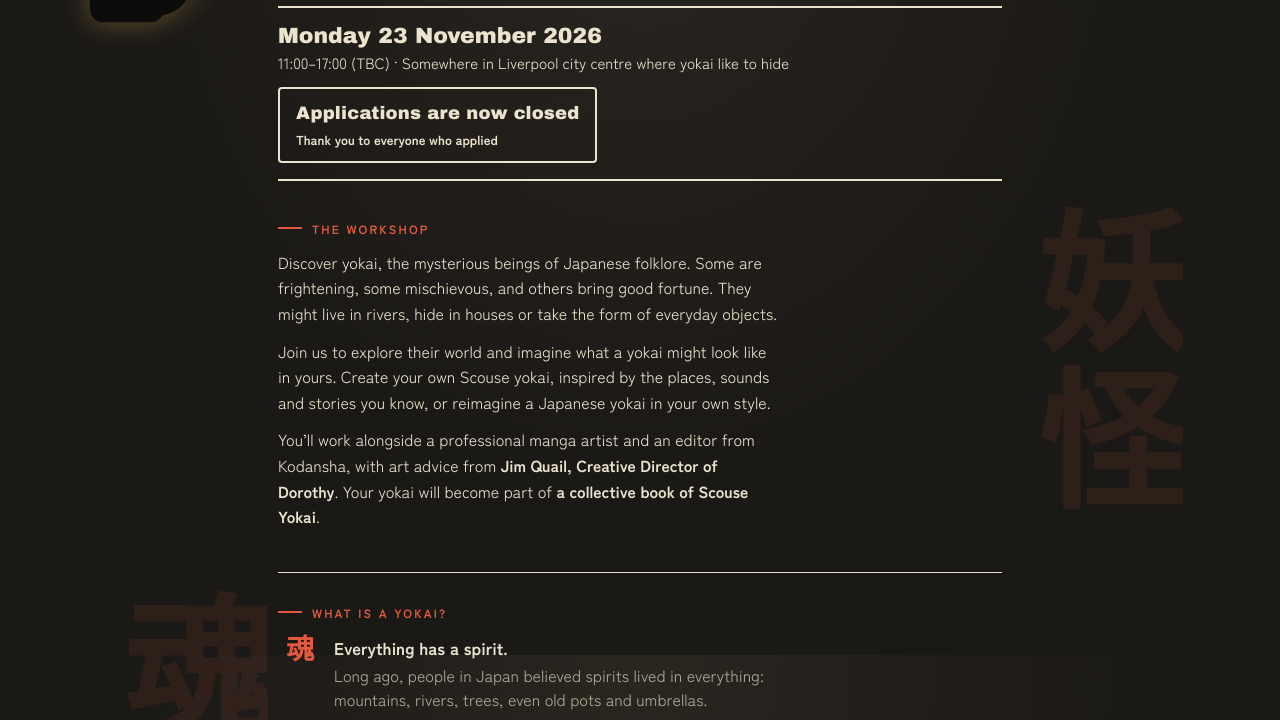
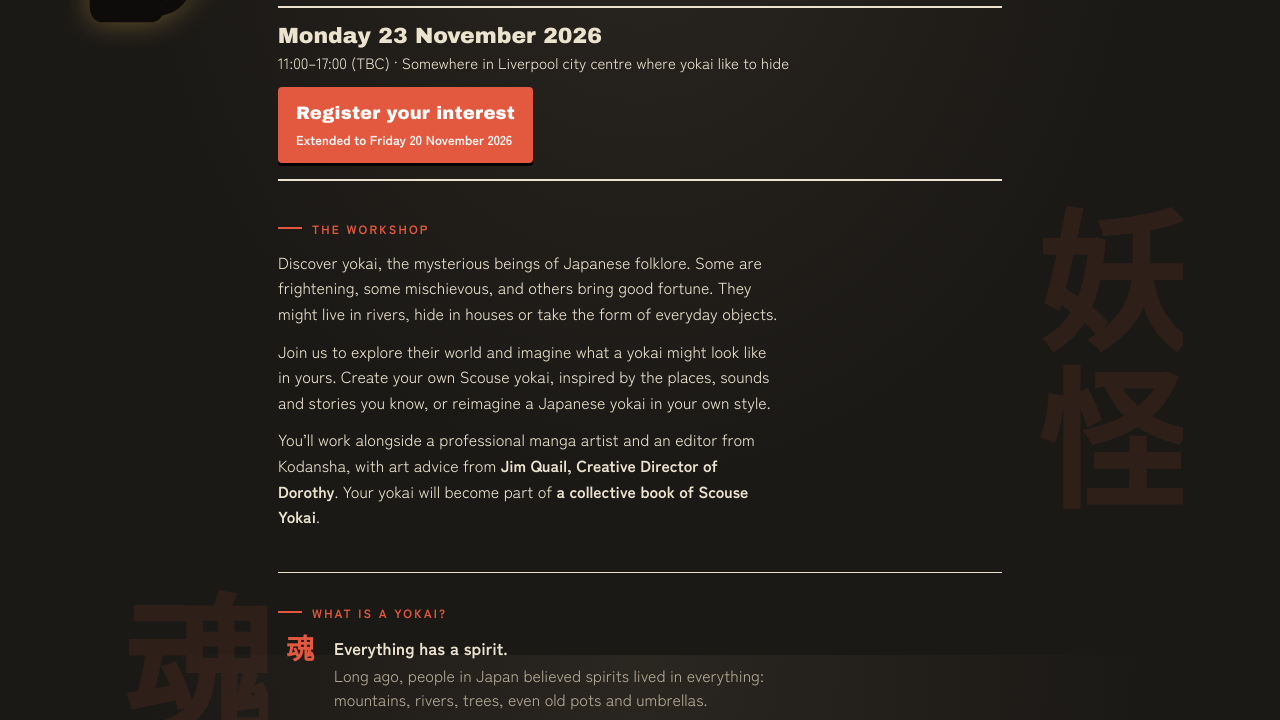
Before and after one commit to endpapers/scouse-yokai, a plain HTML site: page index.html in a window 1280 px wide. Shown: the part 945-1665 px from the top of the page. Drawn offline with Linux system fonts and the light colour scheme; a web font is replaced by a local one.

Commit message:
Add files via upload

```diff
--- a/index.html
+++ b/index.html
@@ -509,7 +509,7 @@ document.addEventListener('DOMContentLoaded',function(){var h=document.querySele
         <div class="date">Monday 23 November 2026</div>
         <p>11:00–17:00 (TBC) · Somewhere in Liverpool city centre where yokai like to hide</p>
       </div>
-      <div class="closed-note"><b>Applications are now closed</b><small>Thank you to everyone who applied</small></div>
+      <a class="btn" href="#join"><b>Register your interest</b><small>Extended to Friday 20 November 2026</small></a>
     </div>
   </div>
 
@@ -838,22 +838,23 @@ window.addEventListener('pageshow',function(){setTimeout(make,0)});
 
 
   <section id="join" aria-labelledby="join-h" data-kanji="参加">
-    <h2 id="join-h">Details</h2>
+    <h2 id="join-h">Details &amp; how to join</h2>
     <dl class="details">
       <div><dt>When</dt><dd>Monday 23 November 2026, 11:00–17:00 (TBC)</dd></div>
       <div><dt>Where</dt><dd>Liverpool city centre. We’ll reveal the venue to selected participants.</dd></div>
       <div><dt>Who</dt><dd>Artists, art students &amp; graduates aged 18–21</dd></div>
       <div><dt>Cost</dt><dd>Free</dd></div>
       <div><dt>Bring</dt><dd>Your own drawing tools, whatever suits your style. Please no paint. Paper is provided.</dd></div>
-      <div><dt>Applications</dt><dd>Closed on Friday <span class="f13" role="button" tabindex="0" aria-label="13">13</span> November 2026</dd></div>
+      <div><dt>Register</dt><dd>By Friday 20 November 2026 (extended from Friday <span class="f13" role="button" tabindex="0" aria-label="13">13</span> November)</dd></div>
     </dl>
     <ol class="how">
-      <li>Applications closed on Friday 13 November. Thank you to everyone who applied.</li>
+      <li>Register your interest by Friday 20 November. The deadline has been extended.</li>
+      <li>We’ll send you an application form.</li>
       <li>Selected participants will hear back with details for the day.</li>
       <li>Before the day, think of a place, an object and a sound from Liverpool that you have a memory of.</li>
       <li>Photos and video will be taken on the day. We’ll ask for your consent when you arrive.</li>
     </ol>
-    <div class="closed-note" style="margin-top:14px"><b>Applications are now closed</b><small>Thank you to everyone who applied</small></div>
+    <a class="btn" href="https://forms.cloud.microsoft/pages/responsepage.aspx?id=s1NPu3BrHkuRr35NN3PLPZuIGZiRFX5Ijv6pQidiN3pUMzRBMFFXSzMyNVA2Q1BTVkhZSjhROTlDWi4u&amp;route=shorturl" target="_blank" rel="noopener" style="margin-top:14px"><b>Register your interest</b><small>Opens the form · by Friday 20 November 2026</small></a>
   </section>
 
   <section aria-labelledby="guest-h" data-kanji="絵師">
@@ -914,7 +915,7 @@ window.addEventListener('pageshow',function(){setTimeout(make,0)});
     <ol class="yk-feat" id="yk-feat"></ol>
     <p class="yk-lv" id="yk-lv"></p>
     <p class="yk-src" id="yk-src"></p>
-    <div class="yk-done" id="yk-done" hidden><p id="yk-done-t"></p><a href="#join" class="yk-cta" id="yk-cta">See the workshop details</a><a class="yk-ig" id="yk-ig" href="https://www.instagram.com/inspired_by_kodansha/" target="_blank" rel="noopener" hidden>Follow the yokai on Instagram: @inspired_by_kodansha</a></div>
+    <div class="yk-done" id="yk-done" hidden><p id="yk-done-t"></p><a href="#join" class="yk-cta" id="yk-cta">Register your interest</a><a class="yk-ig" id="yk-ig" href="https://www.instagram.com/inspired_by_kodansha/" target="_blank" rel="noopener" hidden>Follow the yokai on Instagram: @inspired_by_kodansha</a></div>
     <div class="yk-foot"><span id="yk-n"></span><button type="button" id="yk-close">Keep watching</button></div>
   </div>
 </dialog>
```
